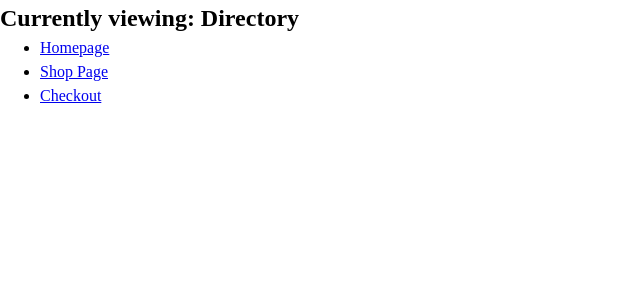
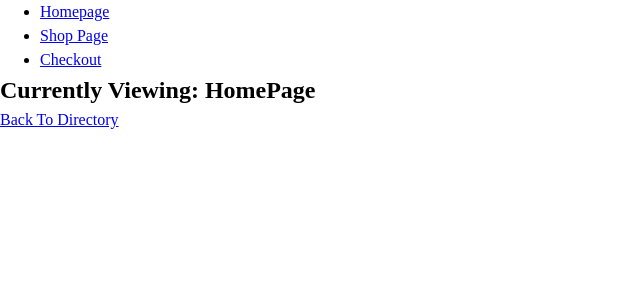
Before and after one commit to Long-Hold/shopping-cart, a React (Vite) app: page / in a window 1280 px wide. Shown: the top 300 px of the page, without its empty margins (0-640 px from the left). Built offline with nearby package versions, Linux system fonts and the light colour scheme.

Commit message:
refactor: update routes to make pages children of index and change headers links to work. Closes #5

```diff
--- a/src/App.jsx
+++ b/src/App.jsx
@@ -1,21 +1,14 @@
-import { Link } from "react-router";
+import { Outlet } from "react-router";
 import "./App.css";
+import { NavHeader } from "./components/navHeader/NavHeader";
 
 function App() {
   return (
     <>
-      <h2>Currently viewing: Directory</h2>
-      <ul>
-        <li>
-          <Link to={"homepage"}>Homepage</Link>
-        </li>
-        <li>
-          <Link to={"shoppage"}>Shop Page</Link>
-        </li>
-        <li>
-          <Link to={"checkout"}>Checkout</Link>
-        </li>
-      </ul>
+      <NavHeader />
+      <main>
+        <Outlet />
+      </main>
     </>
   );
 }
--- a/src/components/navHeader/NavHeader.jsx
+++ b/src/components/navHeader/NavHeader.jsx
@@ -6,13 +6,13 @@ export function NavHeader() {
       <nav>
         <ul>
           <li>
-            <Link to={"homepage"}>Homepage</Link>
+            <Link to={"/"}>Homepage</Link>
           </li>
           <li>
-            <Link to={"shoppage"}>Shop Page</Link>
+            <Link to={"/shop"}>Shop Page</Link>
           </li>
           <li>
-            <Link to={"checkout"}>Checkout</Link>
+            <Link to={"/checkout"}>Checkout</Link>
           </li>
         </ul>
       </nav>
--- a/src/routes.jsx
+++ b/src/routes.jsx
@@ -9,18 +9,12 @@ const routes = [
     path: "/",
     element: <App />,
     errorElement: <ErrorPage />,
-  },
-  {
-    path: "homepage",
-    element: <HomePage />,
-  },
-  {
-    path: "shoppage",
-    element: <ShopPage />,
-  },
-  {
-    path: "checkout",
-    element: <Checkout />,
+    children: [
+      { index: true, element: <HomePage />},
+      { path: "shop", element: <ShopPage />},
+      { path: "checkout", element: <Checkout />},
+      { path: "*", element: <ErrorPage />},
+    ],
   },
 ];
 
```
